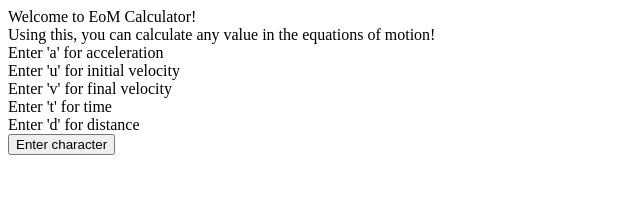
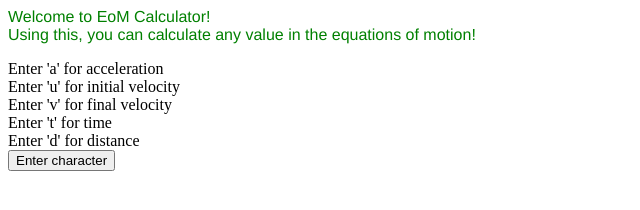
Before and after one commit to eduCode-Inc/EOM_Calculator, a plain HTML site: page index.html in a window 1280 px wide. Shown: the whole page, without its empty margins (0-640 px from the left). Drawn offline with Linux system fonts and the light colour scheme.

Commit message:
begun css

```diff
--- a/calculator.js
+++ b/calculator.js
@@ -1,4 +1,4 @@
-document.write("Welcome to EoM Calculator!" + "<br>" + "Using this, you can calculate any value in the equations of motion!" + "<br>");
+document.write("<p id = 'beginning'>" + "Welcome to EoM Calculator!" + "<br>" + "Using this, you can calculate any value in the equations of motion!" + "<br>" + "</p>");
 document.write("Enter 'a' for acceleration" + "<br>" + "Enter 'u' for initial velocity" + "<br>" + "Enter 'v' for final velocity" + "<br>" + "Enter 't' for time" + "<br>" + "Enter 'd' for distance" + "<br>");
 //document.write("Enter which value would you like to calculate: ");
 function askInput() {
--- a/css.css
+++ b/css.css
@@ -1 +1,5 @@
-.first{colour:orange}
+#beginning {
+    color: green;
+    font-family: Helvetica, Arial, sans-serif;
+    align-items: center;
+}
--- a/index.html
+++ b/index.html
@@ -7,6 +7,7 @@
         <script src = "Final Velocity.js"></script>
         <script src = "DISTANCE.JS"></script>
         <script src = "Time.js"></script>
+        <link rel="stylesheet" href="css.css">
     </head>
     <body>
             <div>
```
